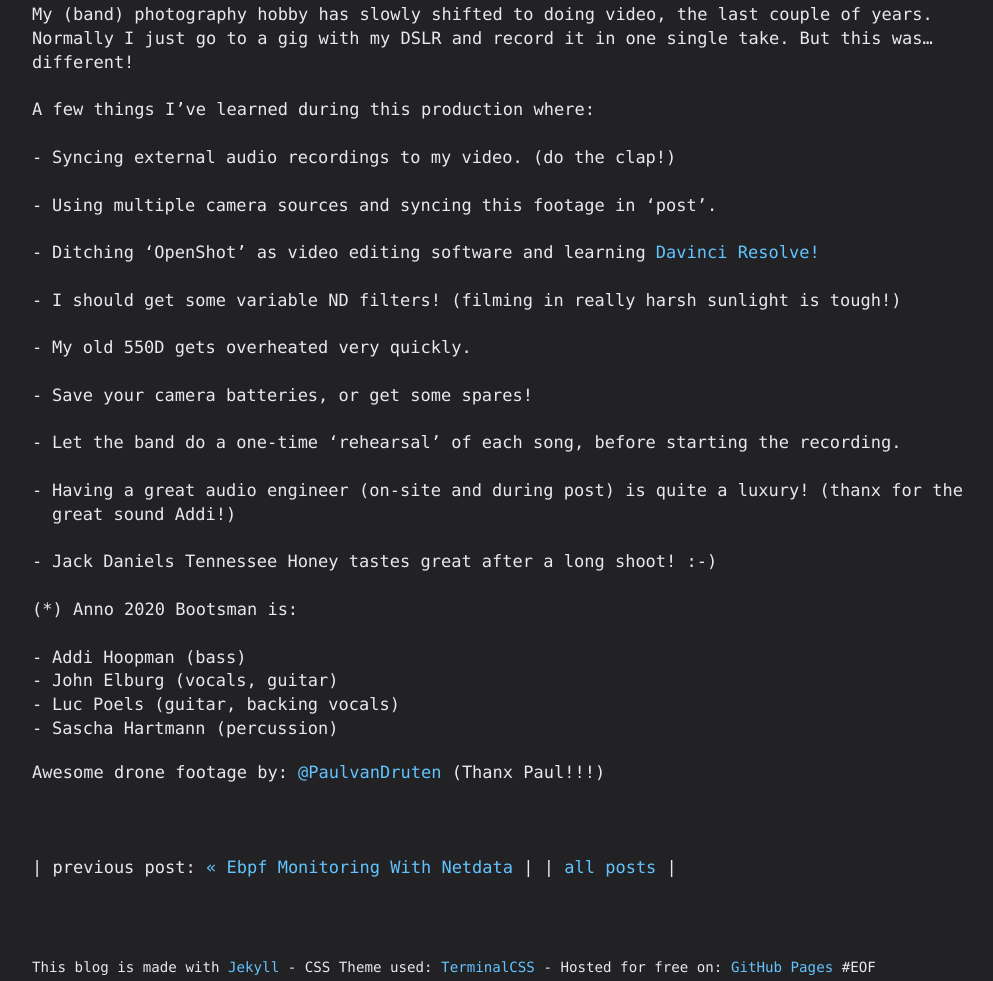
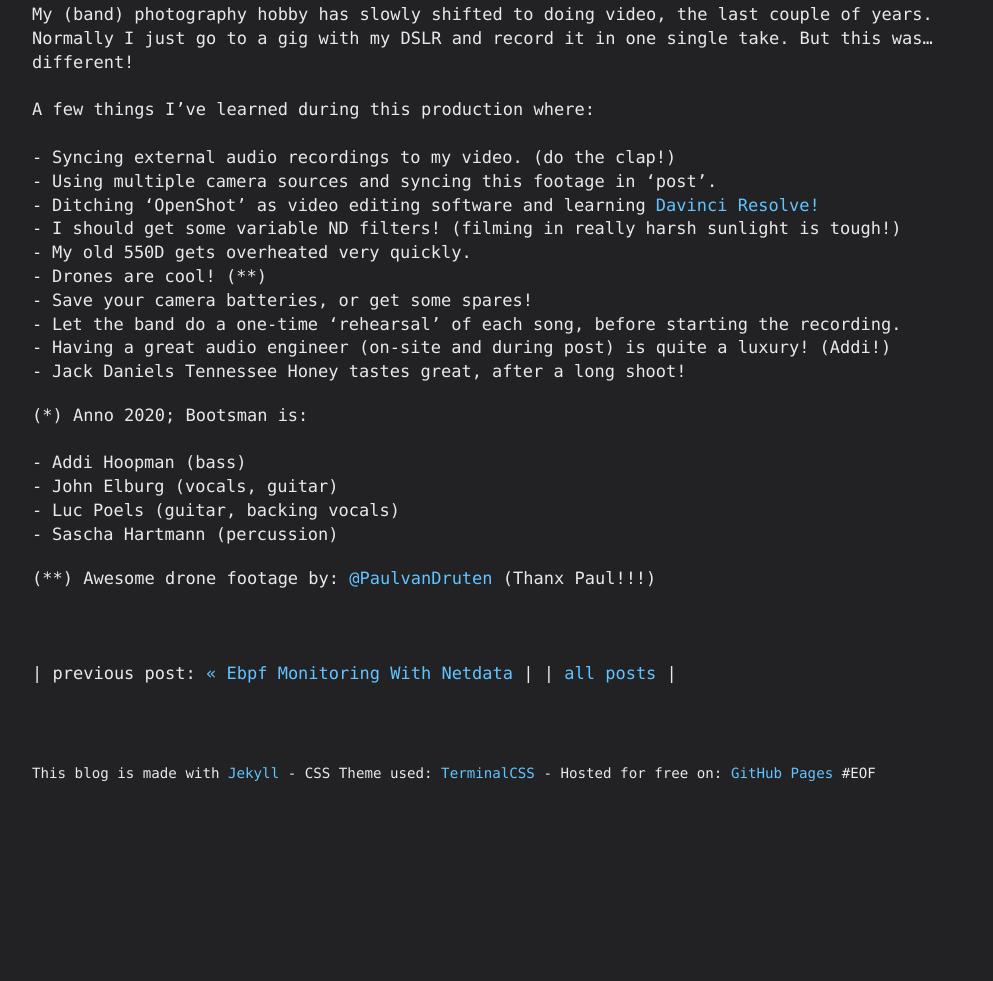
Before and after one commit to basdds/basdds.github.io, a Jekyll site: the page built from _posts/2020-10-17-Filming-the-cornfield-sessions.md, in a window 1280 px wide, cut to the strip 787-1768 px from the top of the page. Shown: the whole strip, without its empty margins (118-1111 px from the left). Built offline with Jekyll 4.4.1, drawn with Linux system fonts in a browser that asks for light colours; after the commit the page ends 1574 px from its top, so only the background shows below that.

Commit message:
site update

```diff
--- a/_posts/2020-10-17-Filming-the-cornfield-sessions.md
+++ b/_posts/2020-10-17-Filming-the-cornfield-sessions.md
@@ -20,29 +20,22 @@ My (band) photography hobby has slowly shifted to doing video, the last couple o
 A few things I've learned during this production where:
 
 * Syncing external audio recordings to my video. (do the clap!)
-
 * Using multiple camera sources and syncing this footage in 'post'.
-
 * Ditching 'OpenShot' as video editing software and learning [Davinci Resolve!](https://www.blackmagicdesign.com/products/davinciresolve/){:target="_blank"}
-
 * I should get some variable ND filters! (filming in really harsh sunlight is tough!)
-
 * My old 550D gets overheated very quickly.
-
+* Drones are cool! (**)
 * Save your camera batteries, or get some spares!
-
 * Let the band do a one-time 'rehearsal' of each song, before starting the recording.
-
-* Having a great audio engineer (on-site and during post) is quite a luxury! (thanx for the great sound Addi!)
-
-* Jack Daniels Tennessee Honey tastes great after a long shoot! :-)
+* Having a great audio engineer (on-site and during post) is quite a luxury! (Addi!)
+* Jack Daniels Tennessee Honey tastes great, after a long shoot!
 
 
-(*) Anno 2020 Bootsman is:
+(*) Anno 2020; Bootsman is:
 
 * Addi Hoopman (bass)
 * John Elburg (vocals, guitar)
 * Luc Poels (guitar, backing vocals)
 * Sascha Hartmann (percussion)
 
-Awesome drone footage by: [@PaulvanDruten](http://paulvandruten.nl/){:target="_blank"} (Thanx Paul!!!)
+(**) Awesome drone footage by: [@PaulvanDruten](http://paulvandruten.nl/){:target="_blank"} (Thanx Paul!!!)
```
